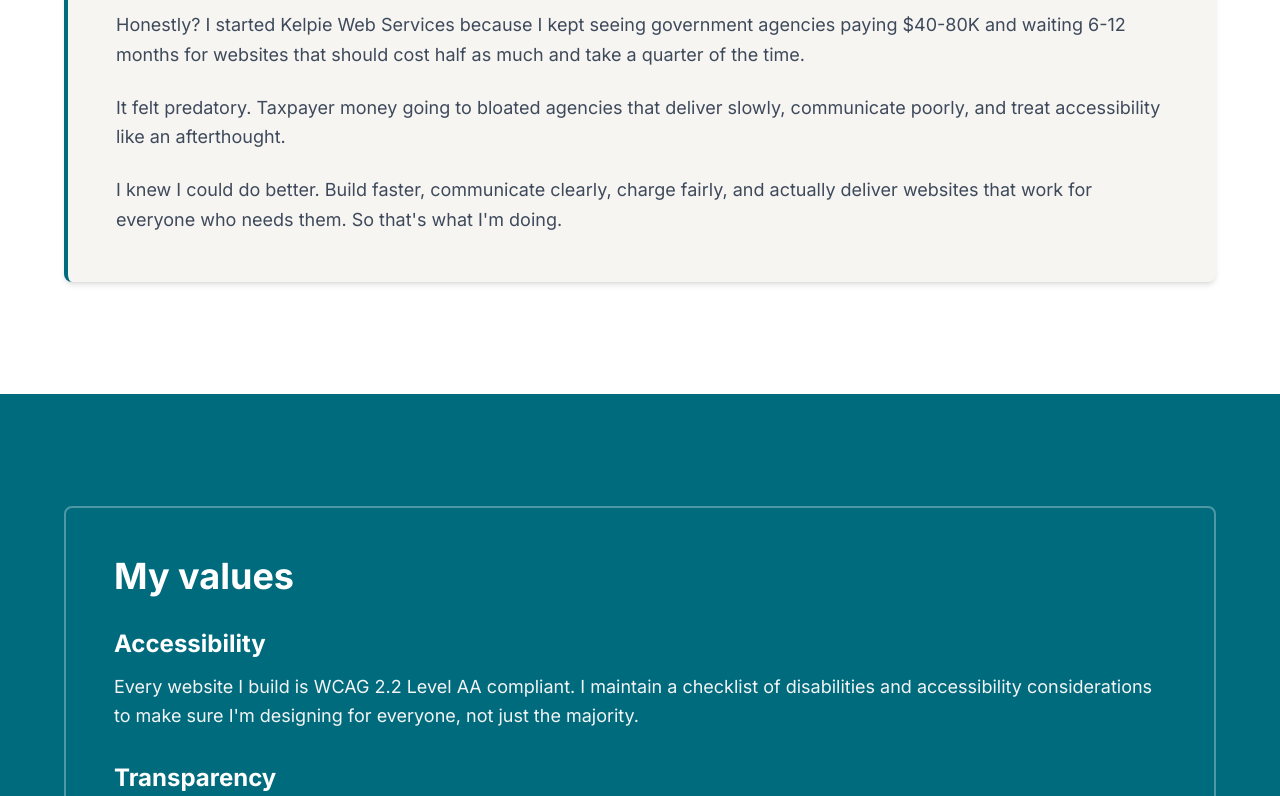
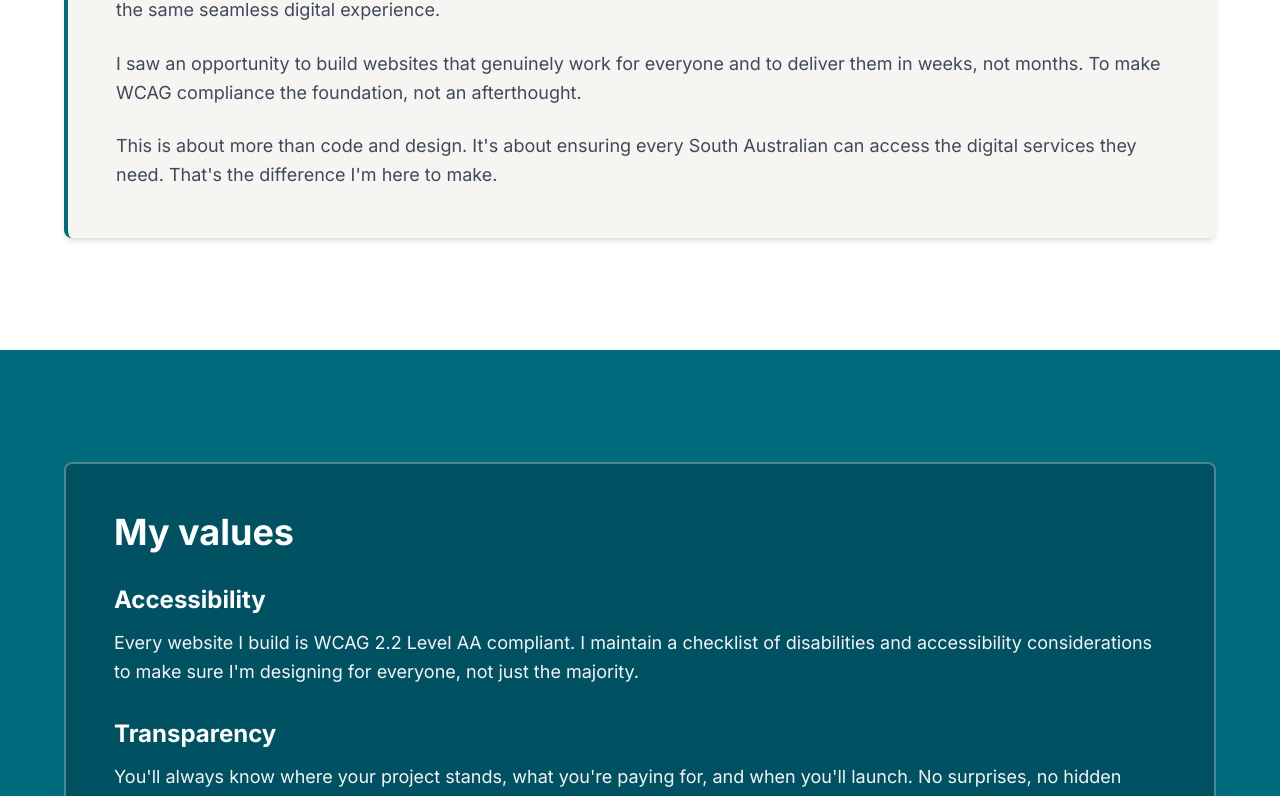
Before and after one commit to SkiltonJ/KelpieWebServices, a website: page pages/about.html in a window 1280 px wide. Shown: the part 2439-3235 px from the top of the page. Drawn offline with Linux system fonts and the light colour scheme.

Commit message:
Remove Muffin placeholder, Change About page Why

```diff
--- a/pages/about.html
+++ b/pages/about.html
@@ -109,7 +109,7 @@
     <!-- Why Accessibility Matters -->
     <section class="py-20 lg:py-28 bg-deep-teal text-white">
       <div class="max-w-7xl mx-auto px-6 lg:px-8">
-        <div class="max-w-6xl mx-auto rounded-lg p-8 lg:p-12 border-2 border-white border-opacity-30">
+        <div class="max-w-6xl mx-auto bg-dark-teal rounded-lg p-8 lg:p-12 border-2 border-white border-opacity-30">
           <h2 class="text-3xl lg:text-4xl font-bold text-white mb-6">Why accessibility matters</h2>
 
           <p class="text-lg text-gray-100 leading-relaxed mb-6">
@@ -143,12 +143,12 @@
           </p>
 
           <!-- Placeholder for Muffin's photo -->
-          <div class="bg-warm-sand bg-opacity-20 rounded-lg p-12 text-center border-2 border-dashed border-warm-sand">
+          <!-- <div class="bg-warm-sand bg-opacity-20 rounded-lg p-12 text-center border-2 border-dashed border-warm-sand">
             <p class="text-slate italic text-lg">
               [Photo of Muffin goes here - black and tan working line Kelpie, intelligent and attentive, the inspiration
               behind Kelpie Web Services]
             </p>
-          </div>
+          </div> -->
         </div>
     </section>
 
@@ -159,18 +159,24 @@
           <h2 class="text-3xl lg:text-4xl font-bold text-slate mb-6">Why I started this</h2>
 
           <p class="text-lg text-slate leading-relaxed mb-6">
-            Honestly? I started Kelpie Web Services because I kept seeing government agencies paying $40-80K and waiting
-            6-12 months for websites that should cost half as much and take a quarter of the time.
+            I started Kelpie Web Services because I believe accessible websites shouldn't be an afterthought. They
+            should be the foundation.
           </p>
 
           <p class="text-lg text-slate leading-relaxed mb-6">
-            It felt predatory. Taxpayer money going to bloated agencies that deliver slowly, communicate poorly, and
-            treat accessibility like an afterthought.
+            Too many South Australians are locked out of essential government services simply because websites aren't
+            built with accessibility in mind. People using screen readers, people with low vision, people with cognitive
+            disabilities. We all deserve the same seamless digital experience.
+          </p>
+
+          <p class="text-lg text-slate leading-relaxed mb-6">
+            I saw an opportunity to build websites that genuinely work for everyone and to deliver them in weeks, not
+            months. To make WCAG compliance the foundation, not an afterthought.
           </p>
 
           <p class="text-lg text-slate leading-relaxed">
-            I knew I could do better. Build faster, communicate clearly, charge fairly, and actually deliver websites
-            that work for everyone who needs them. So that's what I'm doing.
+            This is about more than code and design. It's about ensuring every South Australian can access the digital
+            services they need. That's the difference I'm here to make.
           </p>
         </div>
     </section>
@@ -178,7 +184,7 @@
     <!-- My Values -->
     <section class="py-20 lg:py-28 bg-deep-teal text-white">
       <div class="max-w-7xl mx-auto px-6 lg:px-8">
-        <div class="max-w-6xl mx-auto rounded-lg p-8 lg:p-12 border-2 border-white border-opacity-30">
+        <div class="max-w-6xl mx-auto bg-dark-teal rounded-lg p-8 lg:p-12 border-2 border-white border-opacity-30">
           <h2 class="text-3xl lg:text-4xl font-bold text-white mb-8">My values</h2>
 
           <div class="space-y-8">
```
Also changed, not shown: dist/output.css.
